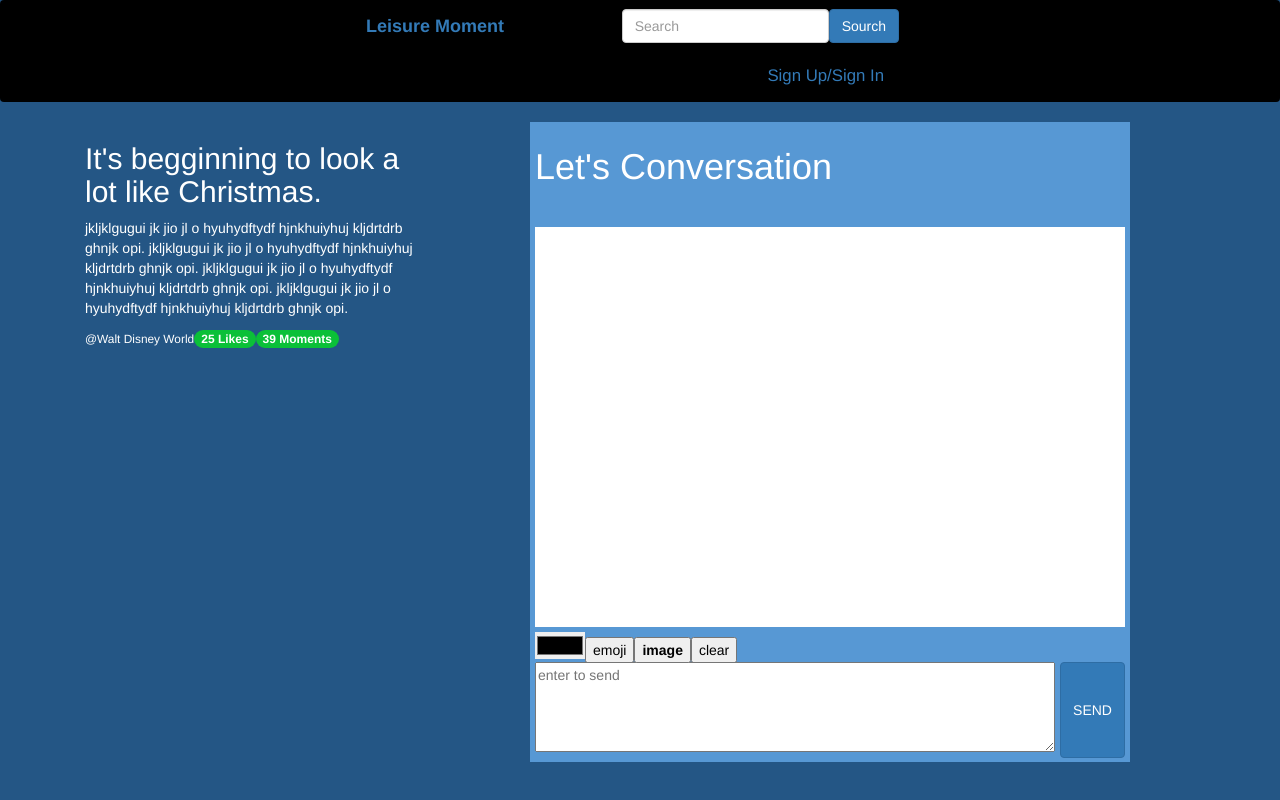
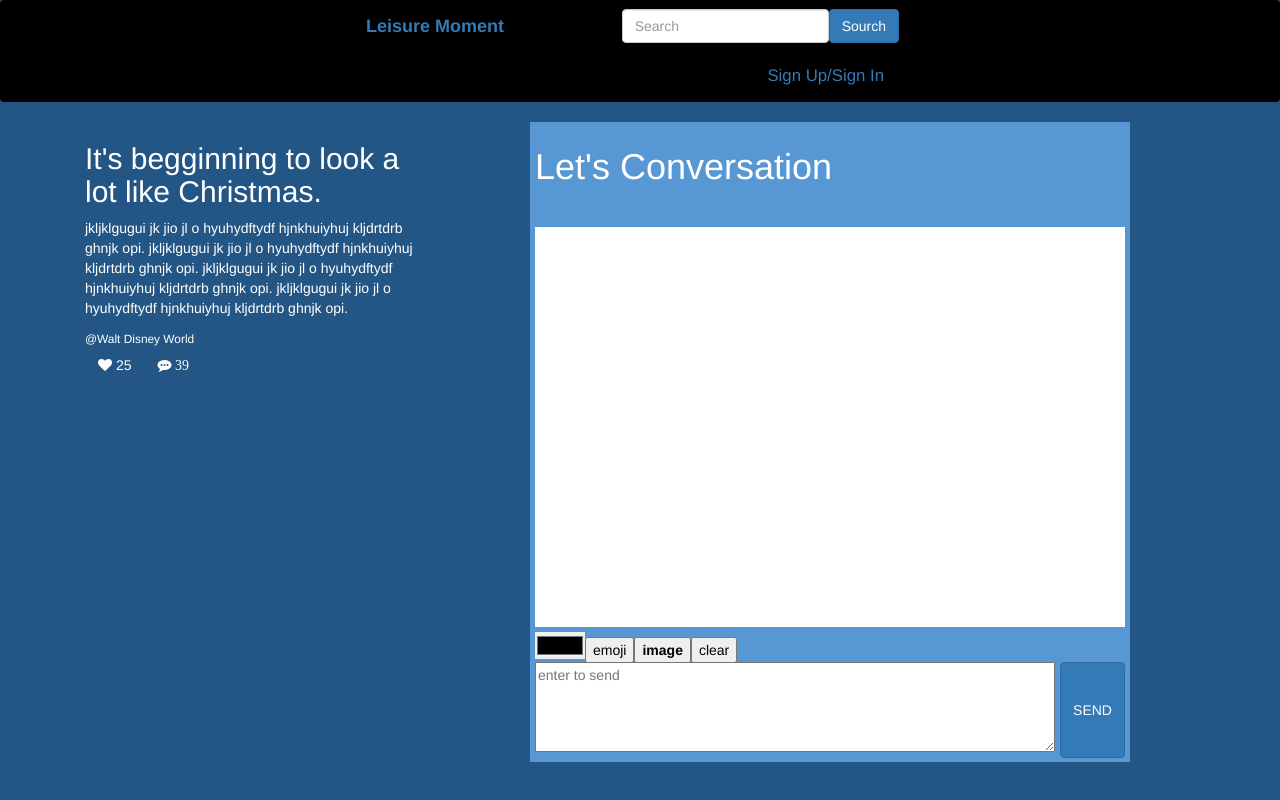
Before and after one commit to mingxinwb/leisure-moment, an Angular app in the folder lm-client/: page /moments/1 in a window 1280 px wide. Built offline with nearby package versions, Linux system fonts and the light colour scheme.

Commit message:
modify moment-detail

```diff
--- a/lm-client/src/app/components/moment-detail/moment-detail.component.css
+++ b/lm-client/src/app/components/moment-detail/moment-detail.component.css
@@ -1,3 +1,3 @@
-.badge-info {
-    background-color: #0bc038;
+.btn {
+    background-color: #245685;
 }
--- a/lm-client/src/app/components/moment-detail/moment-detail.component.html
+++ b/lm-client/src/app/components/moment-detail/moment-detail.component.html
@@ -7,8 +7,9 @@
       {{ moment.content }}
     </p>
     <small>@{{ moment.nickname }}</small>
-    <span class="badge badge-info badge-pill">{{ moment.likes }} Likes</span>
-    <span class="badge badge-info badge-pill">{{ moment.comments }} Moments</span>
+    <br />
+    <button class="btn"><i class="fa fa-heart"></i> {{ moment.likes }}</button>
+    <button class="btn"><i class="fa fa-commenting"> {{ moment.comments }}</i></button>
   </div>
   <div class="hidden-xs col-sm-12 col-md-8">
     <app-conversation-panel></app-conversation-panel>
--- a/lm-client/src/app/components/moment-detail/moment-detail.component.ts
+++ b/lm-client/src/app/components/moment-detail/moment-detail.component.ts
@@ -18,7 +18,6 @@ export class MomentDetailComponent implements OnInit {
   ngOnInit() {
     this.route.params.subscribe((params: Params) => {
       this.moment = this.dataService.getMoment(+params['id']);
-    })
+    });
   }
-
 }
--- a/lm-client/src/index.html
+++ b/lm-client/src/index.html
@@ -7,6 +7,7 @@
 
   <meta name="viewport" content="width=device-width, initial-scale=1">
   <link rel="icon" type="image/x-icon" href="favicon.ico">
+  <link rel="stylesheet" href="https://cdnjs.cloudflare.com/ajax/libs/font-awesome/4.7.0/css/font-awesome.min.css">
 </head>
 <body style="background-color: #245685; color: #fff" >
   <app-root></app-root>
```
Also changed, not shown: lm-client/src/app/app.module.ts (+5 -5 lines), 1 other file (tests, documents, lock files or other folders).
